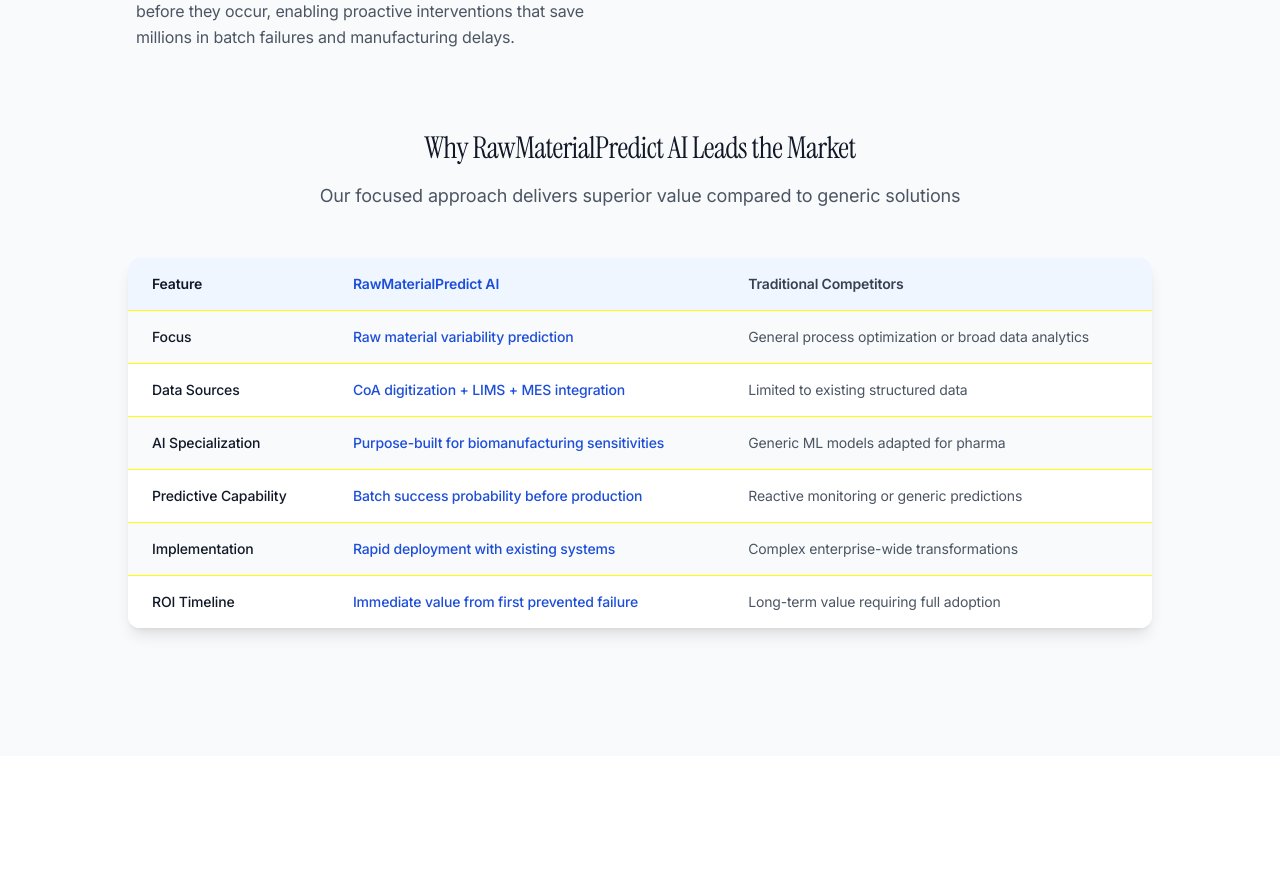
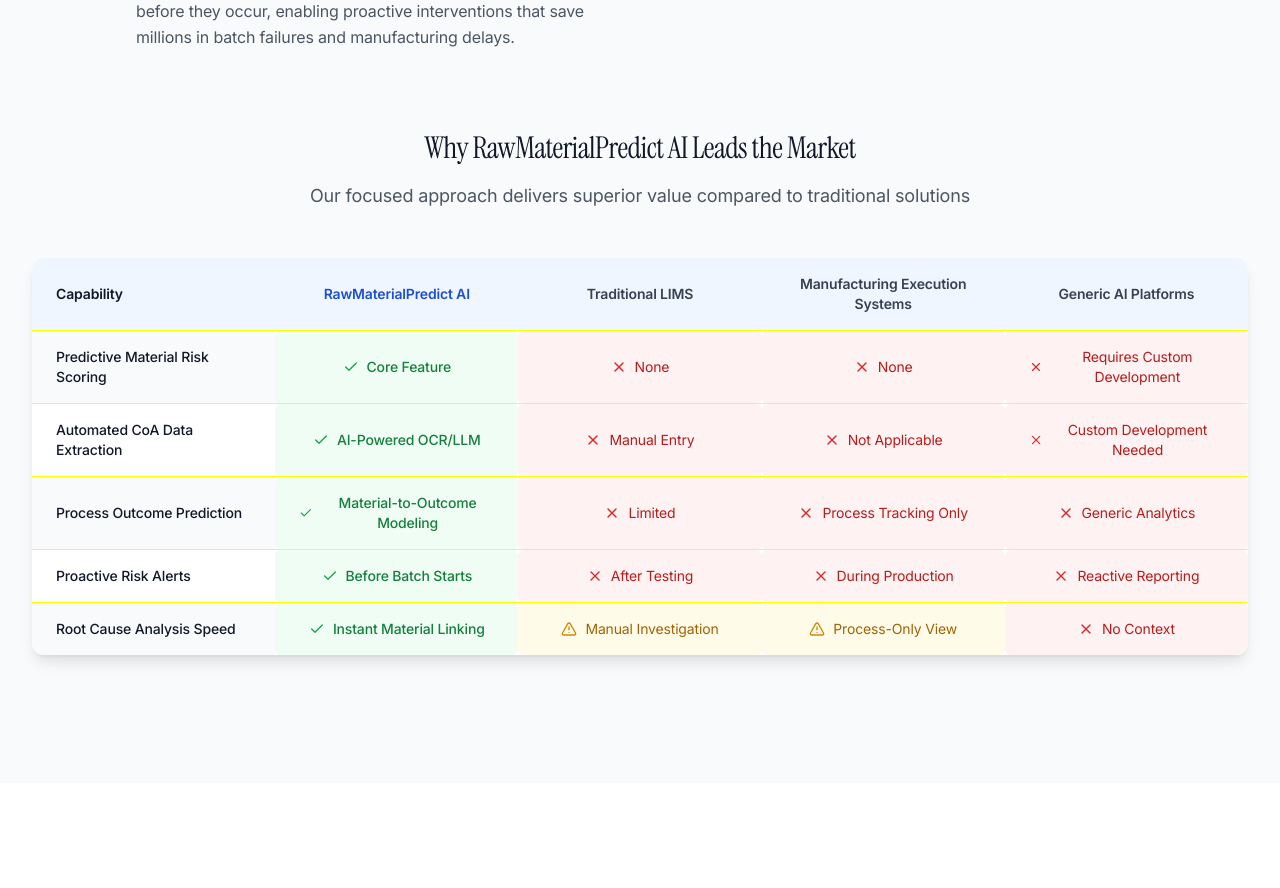
Before and after one commit to eshaan-bansal/bio-predict-genesis-web, a React (Vite) app: page / in a window 1280 px wide. Shown: the part 2980-3868 px from the top of the page. Built offline with nearby package versions, Linux system fonts and the light colour scheme.

Commit message:
Integrate comparison table
Styled the comparison table to match the website's design.

```diff
--- a/src/components/PlatformSection.tsx
+++ b/src/components/PlatformSection.tsx
@@ -1,6 +1,6 @@
 
 import React from 'react';
-import { Brain, Database, Target } from 'lucide-react';
+import { Brain, Database, Target, Check, X, AlertTriangle } from 'lucide-react';
 import { Table, TableBody, TableCell, TableHead, TableHeader, TableRow } from "@/components/ui/table";
 
 const PlatformSection = () => {
@@ -23,13 +23,68 @@ const PlatformSection = () => {
   ];
 
   const comparisonData = [
-    { feature: "Focus", rawMaterialPredict: "Raw material variability prediction", competitors: "General process optimization or broad data analytics" },
-    { feature: "Data Sources", rawMaterialPredict: "CoA digitization + LIMS + MES integration", competitors: "Limited to existing structured data" },
-    { feature: "AI Specialization", rawMaterialPredict: "Purpose-built for biomanufacturing sensitivities", competitors: "Generic ML models adapted for pharma" },
-    { feature: "Predictive Capability", rawMaterialPredict: "Batch success probability before production", competitors: "Reactive monitoring or generic predictions" },
-    { feature: "Implementation", rawMaterialPredict: "Rapid deployment with existing systems", competitors: "Complex enterprise-wide transformations" },
-    { feature: "ROI Timeline", rawMaterialPredict: "Immediate value from first prevented failure", competitors: "Long-term value requiring full adoption" }
+    {
+      capability: "Predictive Material Risk Scoring",
+      rawMaterialPredict: { text: "Core Feature", status: "success" },
+      traditionalLIMS: { text: "None", status: "error" },
+      manufacturingExecution: { text: "None", status: "error" },
+      genericAI: { text: "Requires Custom Development", status: "error" }
+    },
+    {
+      capability: "Automated CoA Data Extraction",
+      rawMaterialPredict: { text: "AI-Powered OCR/LLM", status: "success" },
+      traditionalLIMS: { text: "Manual Entry", status: "error" },
+      manufacturingExecution: { text: "Not Applicable", status: "error" },
+      genericAI: { text: "Custom Development Needed", status: "error" }
+    },
+    {
+      capability: "Process Outcome Prediction",
+      rawMaterialPredict: { text: "Material-to-Outcome Modeling", status: "success" },
+      traditionalLIMS: { text: "Limited", status: "error" },
+      manufacturingExecution: { text: "Process Tracking Only", status: "error" },
+      genericAI: { text: "Generic Analytics", status: "error" }
+    },
+    {
+      capability: "Proactive Risk Alerts",
+      rawMaterialPredict: { text: "Before Batch Starts", status: "success" },
+      traditionalLIMS: { text: "After Testing", status: "error" },
+      manufacturingExecution: { text: "During Production", status: "error" },
+      genericAI: { text: "Reactive Reporting", status: "error" }
+    },
+    {
+      capability: "Root Cause Analysis Speed",
+      rawMaterialPredict: { text: "Instant Material Linking", status: "success" },
+      traditionalLIMS: { text: "Manual Investigation", status: "warning" },
+      manufacturingExecution: { text: "Process-Only View", status: "warning" },
+      genericAI: { text: "No Context", status: "error" }
+    }
   ];
+
+  const getStatusIcon = (status: string) => {
+    switch (status) {
+      case 'success':
+        return <Check className="h-4 w-4 text-green-600" />;
+      case 'warning':
+        return <AlertTriangle className="h-4 w-4 text-yellow-600" />;
+      case 'error':
+        return <X className="h-4 w-4 text-red-600" />;
+      default:
+        return null;
+    }
+  };
+
+  const getStatusColor = (status: string) => {
+    switch (status) {
+      case 'success':
+        return 'text-green-700 bg-green-50';
+      case 'warning':
+        return 'text-yellow-700 bg-yellow-50';
+      case 'error':
+        return 'text-red-700 bg-red-50';
+      default:
+        return 'text-gray-700';
+    }
+  };
 
   return (
     <section id="platform" className="section-padding bg-gray-50">
@@ -66,13 +121,13 @@ const PlatformSection = () => {
         </div>
 
         {/* Competitive Advantage Table */}
-        <div className="max-w-5xl mx-auto">
+        <div className="max-w-7xl mx-auto">
           <div className="text-center mb-12">
             <h3 className="font-serif text-3xl font-medium text-gray-900 mb-4">
               Why RawMaterialPredict AI Leads the Market
             </h3>
             <p className="text-lg text-gray-600">
-              Our focused approach delivers superior value compared to generic solutions
+              Our focused approach delivers superior value compared to traditional solutions
             </p>
           </div>
 
@@ -80,17 +135,41 @@ const PlatformSection = () => {
             <Table>
               <TableHeader>
                 <TableRow className="bg-blue-50">
-                  <TableHead className="font-semibold text-gray-900 py-4 px-6">Feature</TableHead>
-                  <TableHead className="font-semibold text-blue-700 py-4 px-6">RawMaterialPredict AI</TableHead>
-                  <TableHead className="font-semibold text-gray-700 py-4 px-6">Traditional Competitors</TableHead>
+                  <TableHead className="font-semibold text-gray-900 py-4 px-6 w-1/5">Capability</TableHead>
+                  <TableHead className="font-semibold text-blue-700 py-4 px-6 text-center w-1/5">RawMaterialPredict AI</TableHead>
+                  <TableHead className="font-semibold text-gray-700 py-4 px-6 text-center w-1/5">Traditional LIMS</TableHead>
+                  <TableHead className="font-semibold text-gray-700 py-4 px-6 text-center w-1/5">Manufacturing Execution Systems</TableHead>
+                  <TableHead className="font-semibold text-gray-700 py-4 px-6 text-center w-1/5">Generic AI Platforms</TableHead>
                 </TableRow>
               </TableHeader>
               <TableBody>
                 {comparisonData.map((row, index) => (
                   <TableRow key={index} className={index % 2 === 0 ? "bg-gray-50" : "bg-white"}>
-                    <TableCell className="font-medium text-gray-900 py-4 px-6">{row.feature}</TableCell>
-                    <TableCell className="text-blue-700 py-4 px-6 font-medium">{row.rawMaterialPredict}</TableCell>
-                    <TableCell className="text-gray-600 py-4 px-6">{row.competitors}</TableCell>
+                    <TableCell className="font-medium text-gray-900 py-4 px-6">{row.capability}</TableCell>
+                    <TableCell className={`py-4 px-6 text-center ${getStatusColor(row.rawMaterialPredict.status)} rounded-lg mx-2`}>
+                      <div className="flex items-center justify-center space-x-2">
+                        {getStatusIcon(row.rawMaterialPredict.status)}
+                        <span className="font-medium">{row.rawMaterialPredict.text}</span>
+                      </div>
+                    </TableCell>
+                    <TableCell className={`py-4 px-6 text-center ${getStatusColor(row.traditionalLIMS.status)} rounded-lg mx-2`}>
+                      <div className="flex items-center justify-center space-x-2">
+                        {getStatusIcon(row.traditionalLIMS.status)}
+                        <span>{row.traditionalLIMS.text}</span>
+                      </div>
+                    </TableCell>
+                    <TableCell className={`py-4 px-6 text-center ${getStatusColor(row.manufacturingExecution.status)} rounded-lg mx-2`}>
+                      <div className="flex items-center justify-center space-x-2">
+                        {getStatusIcon(row.manufacturingExecution.status)}
+                        <span>{row.manufacturingExecution.text}</span>
+                      </div>
+                    </TableCell>
+                    <TableCell className={`py-4 px-6 text-center ${getStatusColor(row.genericAI.status)} rounded-lg mx-2`}>
+                      <div className="flex items-center justify-center space-x-2">
+                        {getStatusIcon(row.genericAI.status)}
+                        <span>{row.genericAI.text}</span>
+                      </div>
+                    </TableCell>
                   </TableRow>
                 ))}
               </TableBody>
```
